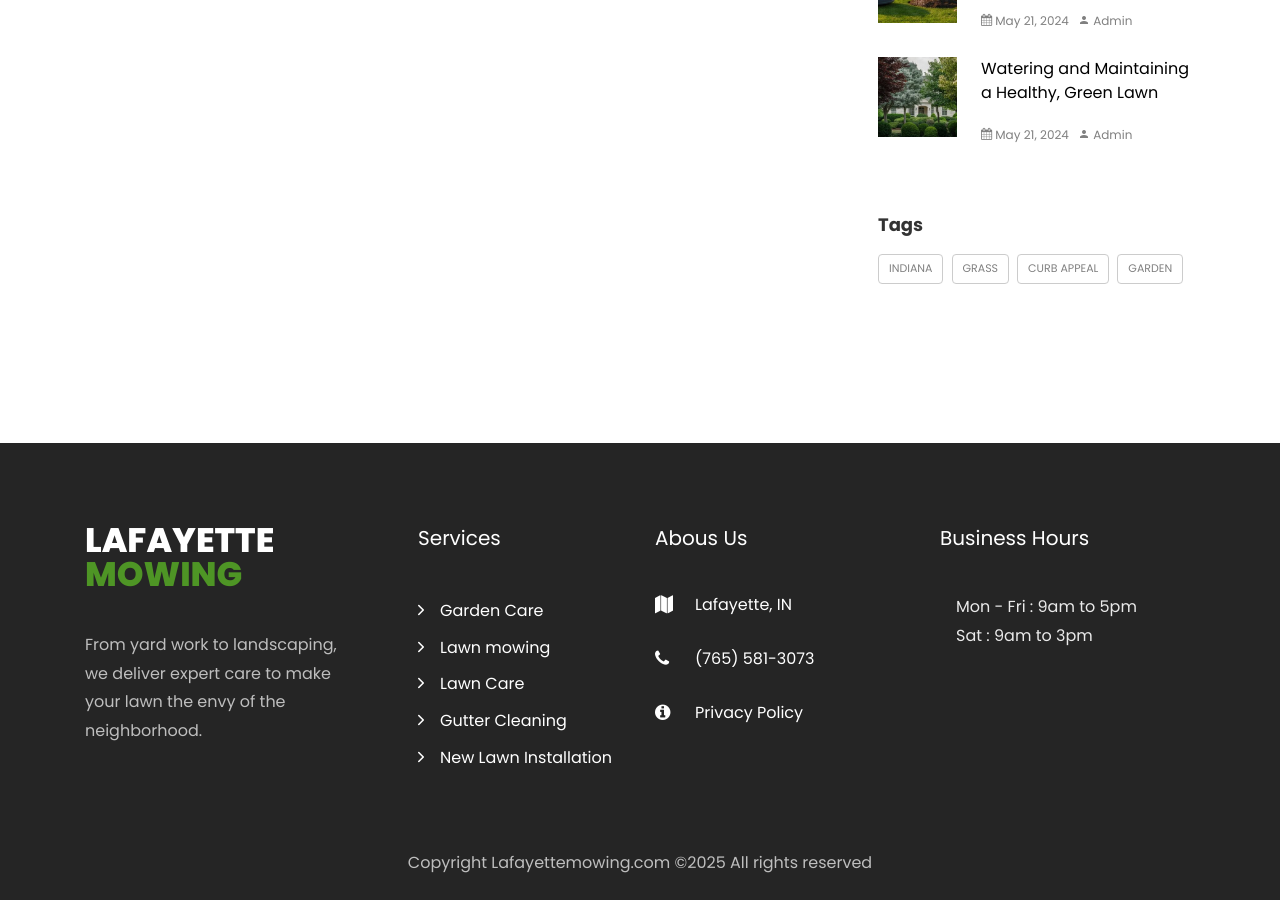
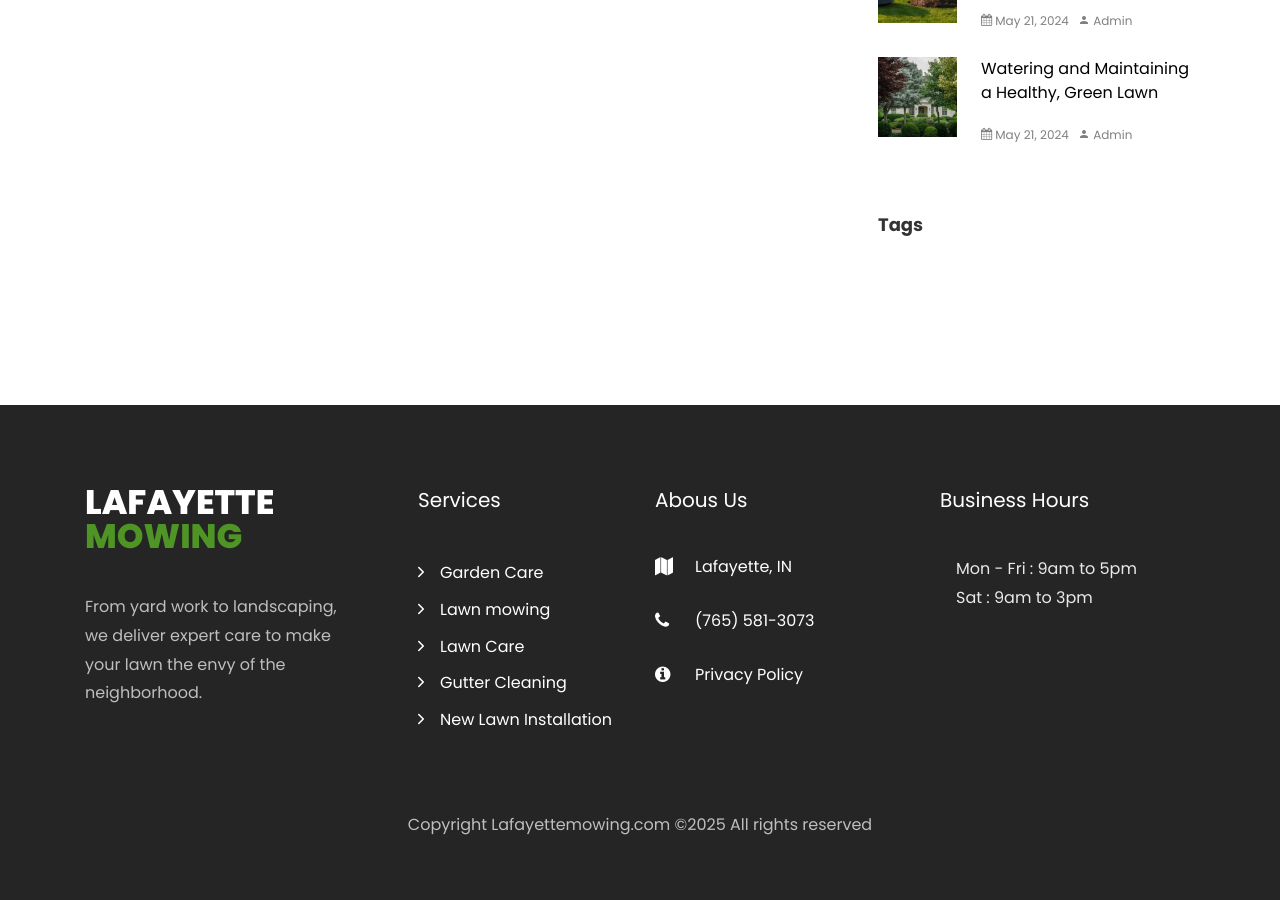
Before and after one commit to Nupatron/lafayette-mowing, a Jekyll site: the page built from _posts/2024-05-21-test-post.markdown, in a window 1280 px wide and 900 px high, scrolled down 1301 px. Built offline with Jekyll 4.4.1, drawn with Linux system fonts in a browser that asks for light colours; some web fonts are replaced.

Commit message:
Updated 1 file via CloudCannon.

```diff
--- a/_posts/2024-05-21-test-post.markdown
+++ b/_posts/2024-05-21-test-post.markdown
@@ -6,9 +6,5 @@ thumbnail: /images/image_14-thumbnail.jpg
 excerpt_separator: <!--more-->
 hero_image: /images/image_14.jpg
 categories:
-  - indiana
-  - grass
-  - curb appeal
-  - garden
 ---
 Lorem Ipsum
```
